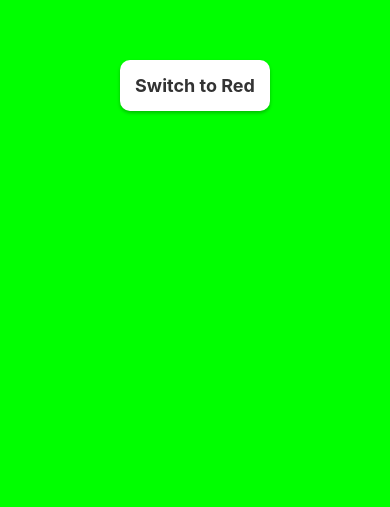
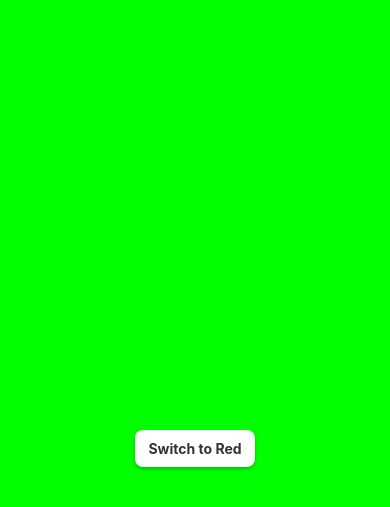
Before and after one commit to Barspo/glowing-colors-app, a React Native app: screen / in a window 390 px wide. Shown: the part 337-844 px from the top of the page. Built offline with nearby package versions, Linux system fonts and the light colour scheme.

Commit message:
Update button style and position

```diff
--- a/App.js
+++ b/App.js
@@ -1,5 +1,5 @@
 import React, { useState } from 'react';
-import { StyleSheet, View, TouchableOpacity, Text } from 'react-native';
+import { StyleSheet, View, TouchableOpacity, Text, SafeAreaView } from 'react-native';
 import { StatusBar } from 'expo-status-bar';
 
 export default function App() {
@@ -10,10 +10,11 @@ export default function App() {
   };
 
   return (
-    <View style={[
+    <SafeAreaView style={[
       styles.container,
       { backgroundColor: isGreen ? '#00ff00' : '#ff0000' }
     ]}>
+      <View style={styles.buttonContainer}>
         <TouchableOpacity
           style={styles.button}
           onPress={toggleColor}
@@ -22,21 +23,26 @@ export default function App() {
             Switch to {isGreen ? 'Red' : 'Green'}
           </Text>
         </TouchableOpacity>
+      </View>
       <StatusBar style="auto" />
-    </View>
+    </SafeAreaView>
   );
 }
 
 const styles = StyleSheet.create({
   container: {
     flex: 1,
-    justifyContent: 'center',
+  },
+  buttonContainer: {
+    flex: 1,
+    justifyContent: 'flex-end',
     alignItems: 'center',
+    paddingBottom: 40,
   },
   button: {
     backgroundColor: 'white',
-    padding: 15,
-    borderRadius: 10,
+    padding: 10,
+    borderRadius: 8,
     shadowColor: '#000',
     shadowOffset: {
       width: 0,
@@ -45,10 +51,12 @@ const styles = StyleSheet.create({
     shadowOpacity: 0.25,
     shadowRadius: 3.84,
     elevation: 5,
+    width: 120,
   },
   buttonText: {
-    fontSize: 18,
+    fontSize: 14,
     fontWeight: 'bold',
     color: '#333',
+    textAlign: 'center',
   },
 });
```
Lines whose indentation alone changed are shown as unchanged.
